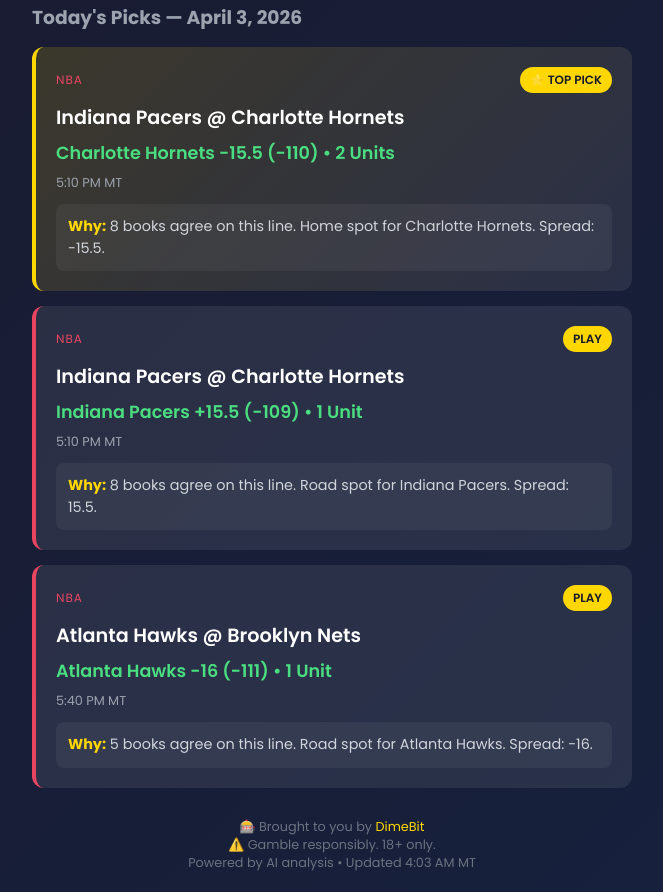
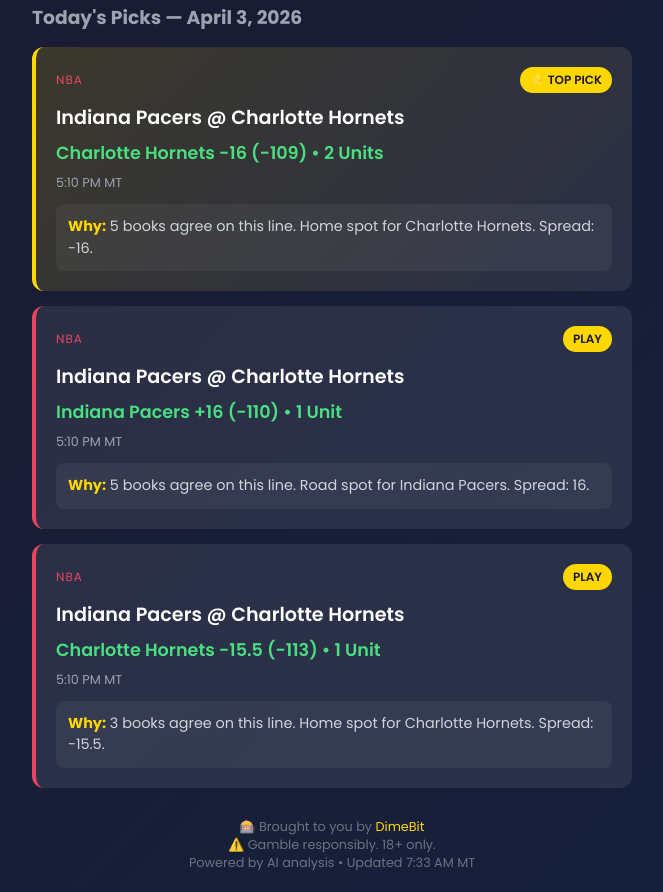
Before and after one commit to jaytestai123-svg/maggiebets, a website: page public/index.html in a window 1280 px wide. Shown: the part 310-1202 px from the top of the page, without its empty margins (308-971 px from the left). Drawn offline with Linux system fonts and the light colour scheme.

Commit message:
Daily picks update

```diff
--- a/public/index.html
+++ b/public/index.html
@@ -50,9 +50,9 @@
                 <span class="confidence">⭐ TOP PICK</span>
             </div>
             <div class="matchup">Indiana Pacers @ Charlotte Hornets</div>
-            <div class="pick">Charlotte Hornets -15.5 (-110) • 2 Units</div>
+            <div class="pick">Charlotte Hornets -16 (-109) • 2 Units</div>
             <div class="time">5:10 PM MT</div>
-            <div class="reasoning"><strong>Why:</strong> 8 books agree on this line. Home spot for Charlotte Hornets. Spread: -15.5.</div>
+            <div class="reasoning"><strong>Why:</strong> 5 books agree on this line. Home spot for Charlotte Hornets. Spread: -16.</div>
         </div>
 
         <div class="pick-card">
@@ -61,25 +61,25 @@
                 <span class="confidence">PLAY</span>
             </div>
             <div class="matchup">Indiana Pacers @ Charlotte Hornets</div>
-            <div class="pick">Indiana Pacers +15.5 (-109) • 1 Unit</div>
+            <div class="pick">Indiana Pacers +16 (-110) • 1 Unit</div>
             <div class="time">5:10 PM MT</div>
-            <div class="reasoning"><strong>Why:</strong> 8 books agree on this line. Road spot for Indiana Pacers. Spread: 15.5.</div>
+            <div class="reasoning"><strong>Why:</strong> 5 books agree on this line. Road spot for Indiana Pacers. Spread: 16.</div>
         </div>
         <div class="pick-card">
             <div class="pick-header">
                 <span class="sport">NBA</span>
                 <span class="confidence">PLAY</span>
             </div>
-            <div class="matchup">Atlanta Hawks @ Brooklyn Nets</div>
-            <div class="pick">Atlanta Hawks -16 (-111) • 1 Unit</div>
-            <div class="time">5:40 PM MT</div>
-            <div class="reasoning"><strong>Why:</strong> 5 books agree on this line. Road spot for Atlanta Hawks. Spread: -16.</div>
+            <div class="matchup">Indiana Pacers @ Charlotte Hornets</div>
+            <div class="pick">Charlotte Hornets -15.5 (-113) • 1 Unit</div>
+            <div class="time">5:10 PM MT</div>
+            <div class="reasoning"><strong>Why:</strong> 3 books agree on this line. Home spot for Charlotte Hornets. Spread: -15.5.</div>
         </div>
 
         <div class="footer">
             <p>🎰 Brought to you by <a href="https://go.dimebitaffiliates.com/visit/?bta=35096&brand=dimebit" style="color: #ffd700; text-decoration: none;">DimeBit</a></p>
             <p>⚠️ Gamble responsibly. 18+ only.</p>
-            <p>Powered by AI analysis • Updated 4:03 AM MT</p>
+            <p>Powered by AI analysis • Updated 7:33 AM MT</p>
         </div>
     </div>
 </body>
```
